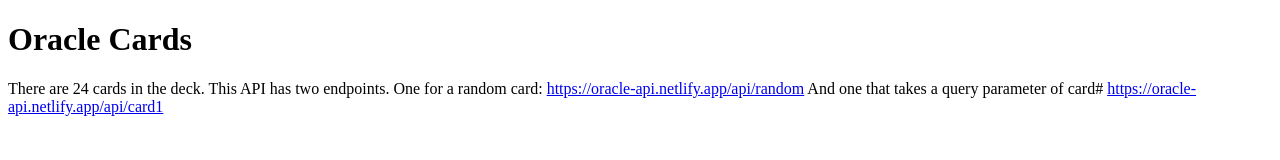
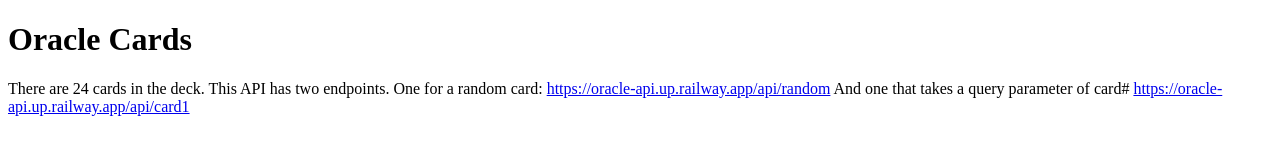
Before and after one commit to racheleckenrod/oracle, a website: page index.html in a window 1280 px wide. Drawn offline with Linux system fonts and the light colour scheme.

Commit message:
updated urls to railway

```diff
--- a/index.html
+++ b/index.html
@@ -9,9 +9,9 @@
 <body>
     <h1>Oracle Cards</h1>
     <p>There are 24 cards in the deck. This API has two endpoints. One for a random card:
-        <a href="https://oracle-api.netlify.app/api/random">https://oracle-api.netlify.app/api/random</a>
+        <a href="https://oracle-api.up.railway.app/api/random">https://oracle-api.up.railway.app/api/random</a>
         And one that takes a query parameter of card#
-        <a href="https://oracle-api.netlify.app/api/card1">https://oracle-api.netlify.app/api/card1</a>
+        <a href="https://oracle-api.up.railway.app/api/card1">https://oracle-api.up.railway.app/api/card1</a>
     </p>
 
 </body>
```
